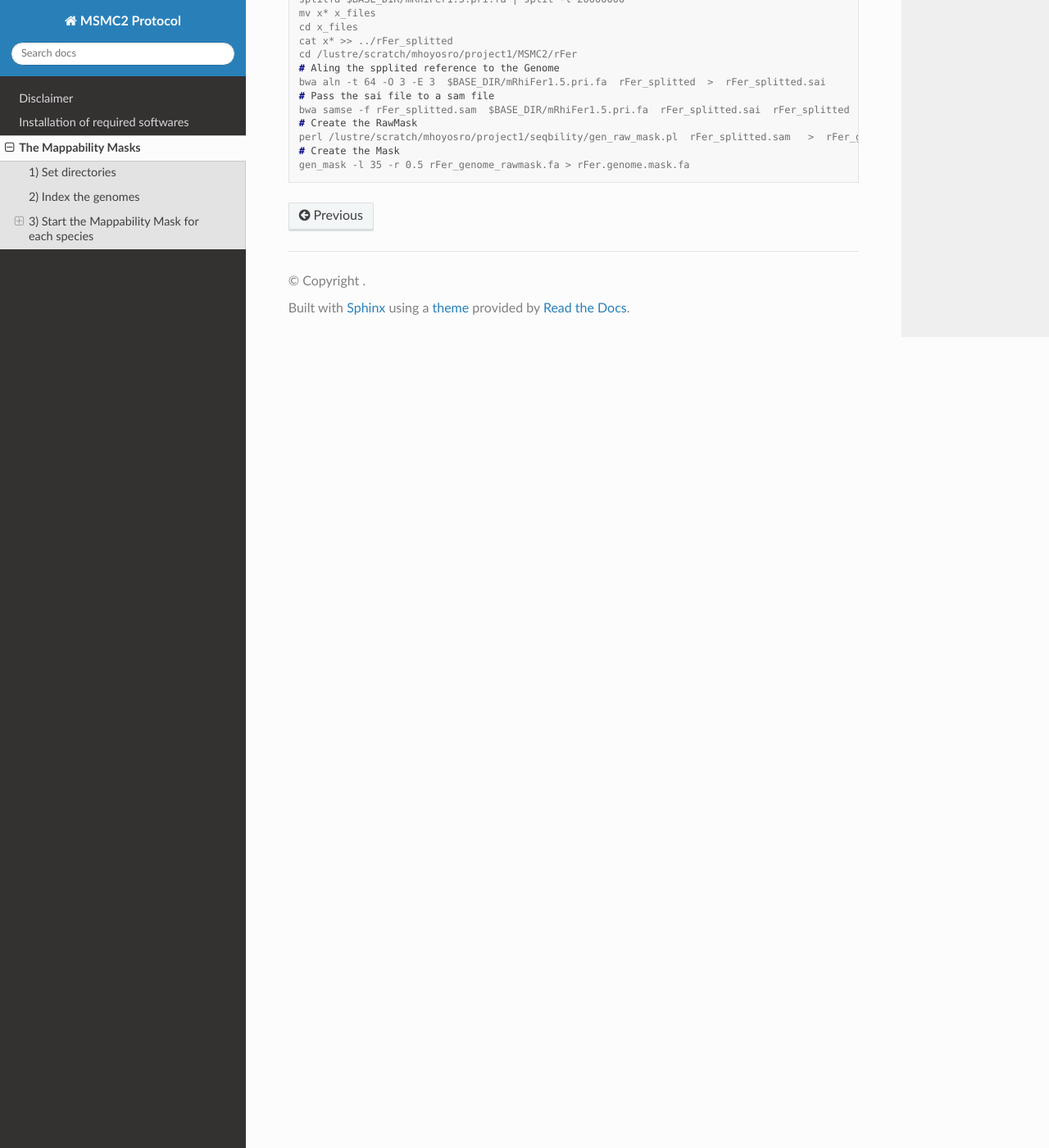
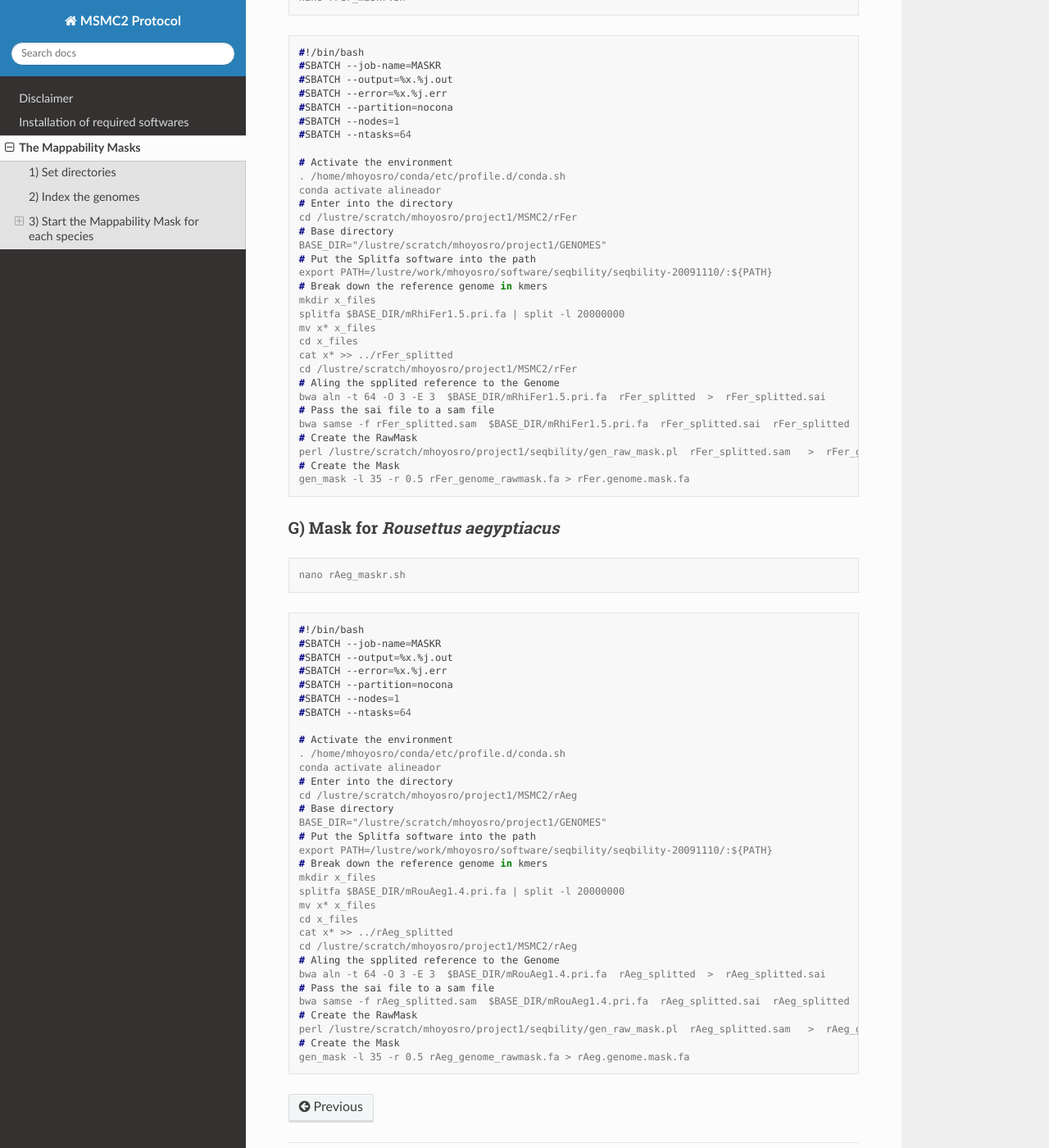
Before and after one commit to hoyosmanuel/MSMC2-Protocol, a Sphinx documentation site: the page built from docs/source/02_Data_Pre-Processing.rst, in a window 1280 px wide and 1400 px high, scrolled down 4796 px. Shown: the whole window at 82% size. Built offline with Sphinx 7.4.7 and the Read the Docs theme 3.1.0, drawn with Linux system fonts in a browser that asks for light colours; some of the changed text lies outside the part shown.

Commit message:
Update 02_Data_Pre-Processing.rst

```diff
--- a/docs/source/02_Data_Pre-Processing.rst
+++ b/docs/source/02_Data_Pre-Processing.rst
@@ -57,15 +57,18 @@
 3) Start the Mappability Mask for each species
 -----------------------------------------------
 
+.. code-block:: console
+
+  cd /lustre/scratch/mhoyosro/project1/MSMC2
+
 A) Mask for *Hipposideros larvatus*
 ~~~~~~~~~~~~~~~~~~~~~~~~~~~~~~~~~~~~
 
 .. code-block:: console
 
-  cd /lustre/scratch/mhoyosro/project1/MSMC2
+  nano hLar_maskr.sh
 
-
-  nano hLar_maskr.sh
+.. code-block:: console
 
   #!/bin/bash
   #SBATCH --job-name=MASKR
@@ -103,6 +106,10 @@
 
 B) Mask for *Molossus molossus*
 ~~~~~~~~~~~~~~~~~~~~~~~~~~~~~~~~~~~~
+
+.. code-block:: console
+
+  nano mMol_maskr.sh
 
 .. code-block:: console
 
@@ -147,6 +154,10 @@
 
 .. code-block:: console
 
+  nano mMyo_maskr.sh
+
+.. code-block:: console
+
   #!/bin/bash
   #SBATCH --job-name=MASKR
   #SBATCH --output=%x.%j.out
@@ -183,6 +194,10 @@
 
 D) Mask for *Phyllostomus discolor*
 ~~~~~~~~~~~~~~~~~~~~~~~~~~~~~~~~~~~~
+
+.. code-block:: console
+
+  nano pDis_maskr.sh
 
 .. code-block:: console
 
@@ -225,6 +240,10 @@
 
 .. code-block:: console
 
+  nano pKuh_maskr.sh
+
+.. code-block:: console
+
   #!/bin/bash
   #SBATCH --job-name=MASKR
   #SBATCH --output=%x.%j.out
@@ -264,6 +283,10 @@
 
 .. code-block:: console
 
+  nano rFer_maskr.sh
+
+.. code-block:: console
+
   #!/bin/bash
   #SBATCH --job-name=MASKR
   #SBATCH --output=%x.%j.out
@@ -296,3 +319,46 @@
   perl /lustre/scratch/mhoyosro/project1/seqbility/gen_raw_mask.pl  rFer_splitted.sam   >  rFer_genome_rawmask.fa
   # Create the Mask
   gen_mask -l 35 -r 0.5 rFer_genome_rawmask.fa > rFer.genome.mask.fa
+
+
+G) Mask for *Rousettus aegyptiacus*
+~~~~~~~~~~~~~~~~~~~~~~~~~~~~~~~~~~~~
+
+.. code-block:: console
+
+  nano rAeg_maskr.sh
+
+.. code-block:: console
+
+  #!/bin/bash
+  #SBATCH --job-name=MASKR
+  #SBATCH --output=%x.%j.out
+  #SBATCH --error=%x.%j.err
+  #SBATCH --partition=nocona
+  #SBATCH --nodes=1
+  #SBATCH --ntasks=64
+
+  # Activate the environment
+  . /home/mhoyosro/conda/etc/profile.d/conda.sh
+  conda activate alineador
+  # Enter into the directory
+  cd /lustre/scratch/mhoyosro/project1/MSMC2/rAeg
+  # Base directory
+  BASE_DIR="/lustre/scratch/mhoyosro/project1/GENOMES"
+  # Put the Splitfa software into the path
+  export PATH=/lustre/work/mhoyosro/software/seqbility/seqbility-20091110/:${PATH}
+  # Break down the reference genome in kmers
+  mkdir x_files
+  splitfa $BASE_DIR/mRouAeg1.4.pri.fa | split -l 20000000
+  mv x* x_files
+  cd x_files
+  cat x* >> ../rAeg_splitted
+  cd /lustre/scratch/mhoyosro/project1/MSMC2/rAeg
+  # Aling the spplited reference to the Genome
+  bwa aln -t 64 -O 3 -E 3  $BASE_DIR/mRouAeg1.4.pri.fa  rAeg_splitted  >  rAeg_splitted.sai
+  # Pass the sai file to a sam file
+  bwa samse -f rAeg_splitted.sam  $BASE_DIR/mRouAeg1.4.pri.fa  rAeg_splitted.sai  rAeg_splitted
+  # Create the RawMask
+  perl /lustre/scratch/mhoyosro/project1/seqbility/gen_raw_mask.pl  rAeg_splitted.sam   >  rAeg_genome_rawmask.fa
+  # Create the Mask
+  gen_mask -l 35 -r 0.5 rAeg_genome_rawmask.fa > rAeg.genome.mask.fa
```
